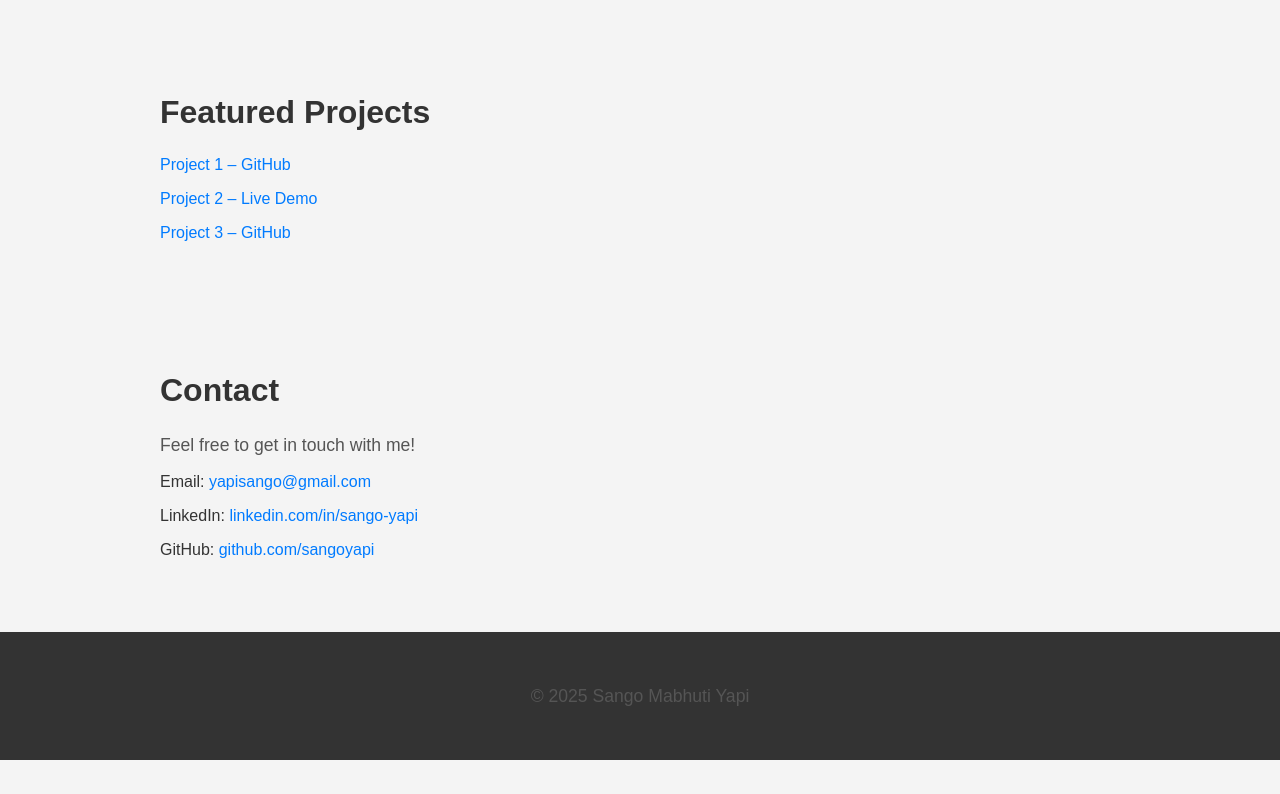
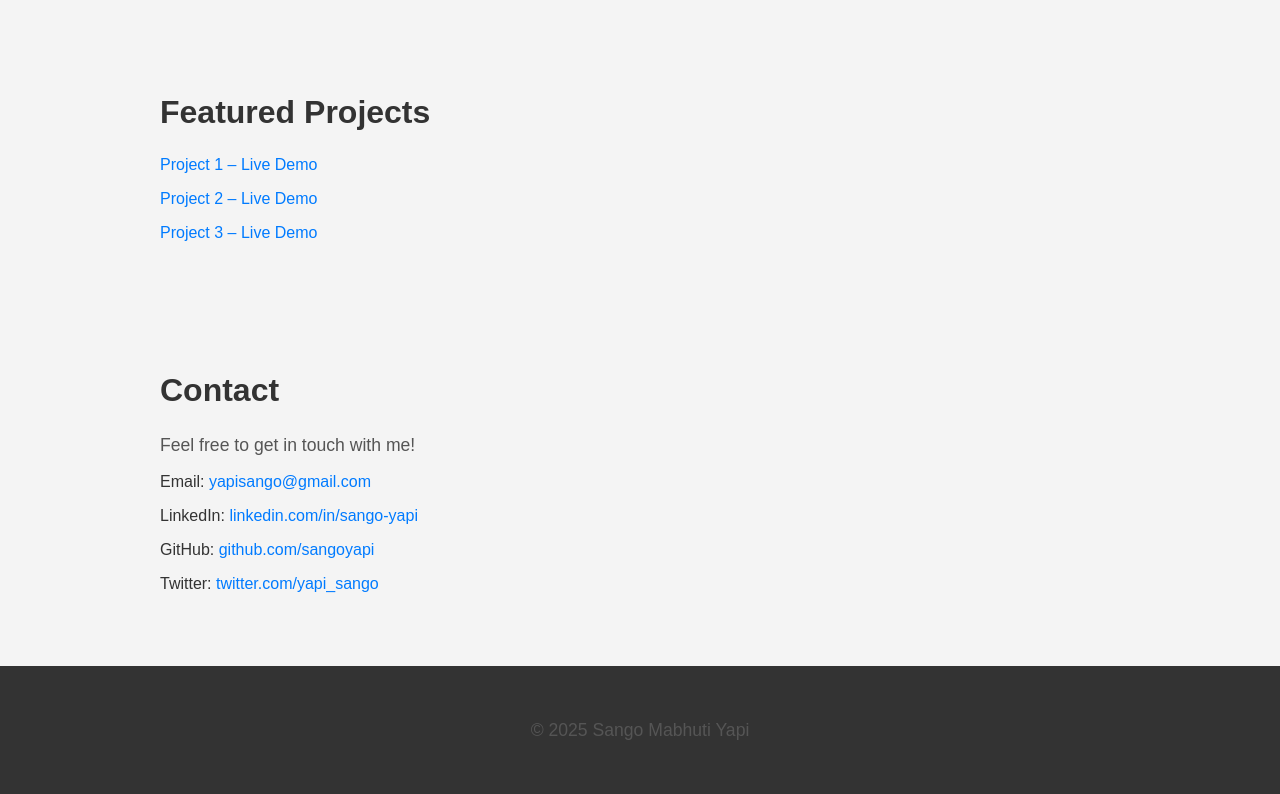
Before and after one commit to yapisango/resime-site, a website built with Vite: page index.html in a window 1280 px wide. Shown: the part 2033-2827 px from the top of the page. Before the commit the page ends 2793 px from the top, so only its background shows below. Built offline with nearby package versions, Linux system fonts and the light colour scheme.

Commit message:
Updated
Just updated some links

```diff
--- a/index.html
+++ b/index.html
@@ -77,9 +77,9 @@
     <div class="container">
       <h2>Featured Projects</h2>
       <ul>
-        <li><a href="https://github.com/sangoyapi/project1" target="_blank" rel="noopener">Project 1 – GitHub</a></li>
-        <li><a href="https://yourprojectdemo.com" target="_blank" rel="noopener">Project 2 – Live Demo</a></li>
-        <li><a href="https://github.com/sangoyapi/project3" target="_blank" rel="noopener">Project 3 – GitHub</a></li>
+        <li><a href="https://app.netlify.com/sites/shimmering-druid-53cb8a/" target="_blank" rel="noopener">Project 1 – Live Demo</a></li>
+        <li><a href="https://fantastic-duckanoo-2252bc.netlify.app/" target="_blank" rel="noopener">Project 2 – Live Demo</a></li>
+        <li><a href="https://resplendent-caramel-34679b.netlify.app/" target="_blank" rel="noopener">Project 3 – Live Demo</a></li>
       </ul>
     </div>
   </section>
@@ -92,6 +92,7 @@
         <li>Email: <a href="mailto:yapisango@gmail.com">yapisango@gmail.com</a></li>
         <li>LinkedIn: <a href="https://linkedin.com/in/sango-yapi" target="_blank" rel="noopener">linkedin.com/in/sango-yapi</a></li>
         <li>GitHub: <a href="https://github.com/sangoyapi" target="_blank" rel="noopener">github.com/sangoyapi</a></li>
+        <li>Twitter: <a href="https://x.com/yapi_sango" target="_blank" rel="noopener">twitter.com/yapi_sango</a></li>
       </ul>
     </div>
   </section>
```
